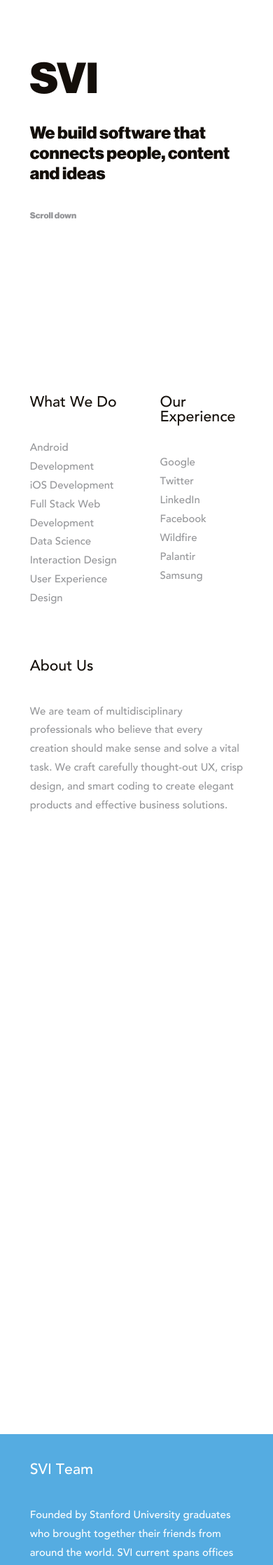
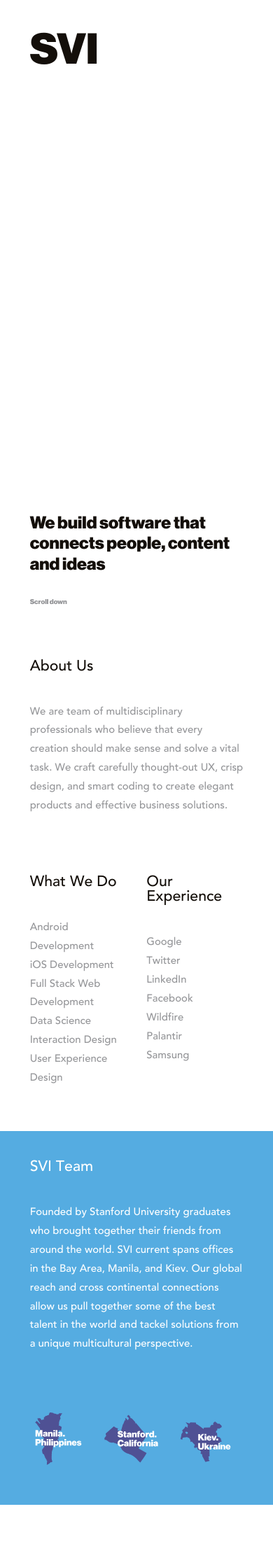
Before and after one commit to SiliconValleyInsight/siliconvalleyinsight.github.io, a Jekyll site: the page built from index.html, in a window 390 px wide. Shown: the top 2236 px of the page at 70% size. Built offline with Jekyll 4.4.1, drawn with Linux system fonts in a browser that asks for light colours; some web fonts are replaced.

Commit message:
Deal with tablets & phones resolution

```diff
--- a/_sass/_media.scss
+++ b/_sass/_media.scss
@@ -87,23 +87,24 @@
     }
   }
 
-  #work-inquires > strong {
-    font-size: .6em;
+  #work-inquires {
+    line-height: 1;
+    > strong {
+      font-size: .8em;
+    }
   }
 }
 
 /* Small Devices, Tablets */
 @include tablet {
   #header {
-    background: scroll top left, center center;
-    background-size: auto, cover;
     left: auto;
     position: relative;
     text-align: left;
     top: auto;
     width: 100%;
     max-width: 100%;
-    padding: 4em 2em;
+    padding: 2em 2em 0 2em;
     border-right: none;
 
     h1 {
@@ -113,13 +114,29 @@
         display: inline;
       }
     }
+
+    h2 {
+      position: absolute;
+      bottom: 0;
+      height: 6.82em;
+      padding-right: 2em;
+
+      &:after {
+        content: "Scroll down";
+        display: block;
+        margin-top: 2.5em;
+        font-size: .4em;
+        color: $manatee;
+      }
+    }
   }
 
   #footer {
     bottom: auto;
     left: auto;
     position: relative;
-    padding: 2em 2em;
+    height: auto;
+    padding: 2em 2em 0 2em;
     text-align: left;
     width: 100%;
     max-width: 100%;
@@ -127,59 +144,45 @@
 
   #main {
     margin: 0;
-    padding: 2em 0;
+    padding: 2.85em 0;
     width: 100%;
-    > section {
-      margin: 0;
-      padding: 0 2em;
-    }
   }
 
   #about {
-    ul > li {
+    position: relative;
+    height: auto;
+    padding: 0 2em;
+    margin-bottom: 2.85em;
+
+    ul {
+      position: inherit;
+      height: auto;
+
+      > li {
         width: 45%;
         vertical-align: top;
         display: inline-block;
         margin-right: 1em;
+        height: auto;
         &:last-child {
           margin-right: 0;
         }
       }
     }
+  }
 
-  #main > #svi-team {
-    margin: 0;
+  #svi-team {
     padding: 2em;
+  }
 
-    ul {
-      > li {
-        margin-right: 1em;
+  #contact-us {
+    padding: 2em;
+    margin-top: 15.65em;
   }
 }
 
-    .svi-map-img {
-      height: 4.5em;
-    }
-  }
-}
-
-/* Extra Small Devices, Phones */
+/* Phones */
 @include phone {
-  #header {
-    padding: 4em 2em;
-    border-right: none;
-
-    h2 {
-      &:after {
-        content: "Scroll down";
-        display: block;
-        margin-top: 2.5em;
-        font-size: .5em;
-        color: $manatee;
-      }
-    }
-  }
-
   #main {
     padding: 4em 0;
   }
@@ -197,6 +200,21 @@
   //}
 }
 
+/* Extra Small Phones */
+@include phone-small {
+  #header h2 {
+    height: 7.82em;
+  }
+
+  #about ul > li {
+    margin-right: .5em;
+  }
+
+  #contact-us {
+    margin-top: 10em;
+  }
+}
+
 /* Only for tablet in landscape mode */
 @include landscape-tablet {
 
--- a/_sass/base/_mixins.scss
+++ b/_sass/base/_mixins.scss
@@ -44,6 +44,7 @@
 $special-tablet: 1024px;
 
 // General Media Queries
+$phone-small-width: 320px;
 $phone-width: 480px;
 $tablet-width: 767px;
 $medium-width: 1023px;
@@ -58,6 +59,12 @@
 
 @mixin landscape-tablet {
   @media only screen and (max-device-width: $special-tablet) and (orientation: landscape) {
+    @content;
+  }
+}
+
+@mixin phone-small {
+  @media only screen and (max-width: $phone-small-width) {
     @content;
   }
 }
```
Lines whose indentation alone changed are shown as unchanged.
